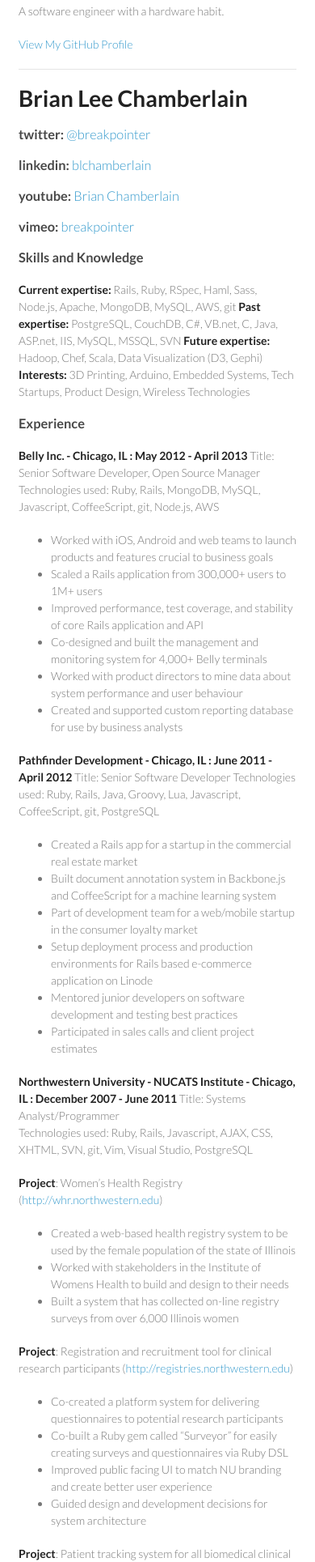
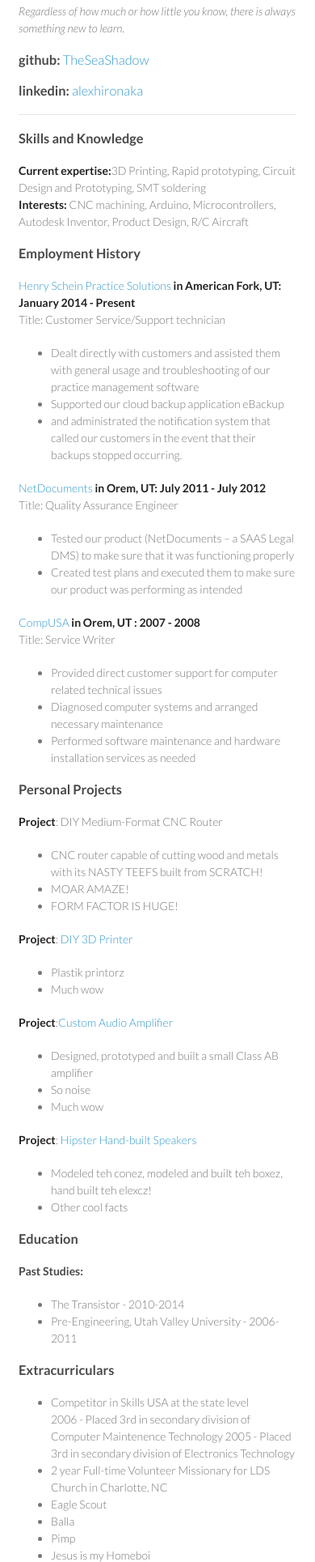
Before and after one commit to kydan/breakpointer.github.com, a plain HTML site: page index.html in a window 390 px wide. Shown: the part 71-2000 px from the top of the page at 81% size. Drawn offline with Linux system fonts and the light colour scheme.

Commit message:
updated with alex's content for testing

```diff
--- a/index.html
+++ b/index.html
@@ -3,163 +3,125 @@
 <head>
   <meta charset="utf-8">
   <meta http-equiv="X-UA-Compatible" content="chrome=1">
-    <title>Kydan.GitHub.io by kydan</title>
+  <title>Alex Hironaka</title>
 
   <link rel="stylesheet" href="stylesheets/styles.css">
   <link rel="stylesheet" href="stylesheets/pygment_trac.css">
+  <link rel="icon" href="favicon.ico">
   <meta name="viewport" content="width=device-width, initial-scale=1, user-scalable=no">
   <!--[if lt IE 9]>
   <script src="//html5shiv.googlecode.com/svn/trunk/html5.js"></script>
   <![endif]-->
+
 </head>
 <body>
   <div class="wrapper">
     <header>
-        <h1>Kydan.GitHub.io</h1>
-        <p>A software engineer with a hardware habit. </p>
+      <h1>Alex Hironaka</h1>
+      <p><i>Regardless of how much or how little you know, there is always something new to learn.</i></p>
+      <p>
+        <h3>github: <a href="https://github.com/TheSeaShadow">TheSeaShadow</a></h3>
+        <h3>linkedin: <a href="http://www.linkedin.com/in/alexhironaka">alexhironaka</a></h3>
+      </p>
+    </header>
+    <section>
+      <h3>Skills and Knowledge</h3>
+      <p>
+        <strong>Current expertise:</strong>3D Printing, Rapid prototyping, Circuit Design and Prototyping, SMT soldering
+        <br/>
+        <strong>Interests:</strong> CNC machining, Arduino, Microcontrollers,  Autodesk Inventor, Product Design, R/C Aircraft</p>
+
+        <h3>Employment History</h3>
+        <p><strong><a href="http://www.dentrix.com/">Henry Schein Practice Solutions</a> in American Fork, UT: January 2014 - Present</strong>
+          <br/>
+          Title: Customer Service/Support technician
+          <br/></p>
+
+          <ul>
+            <li>Dealt directly with customers and assisted them with general usage and troubleshooting of our practice management software</li>
+            <li>Supported our cloud backup application eBackup</li>
+            <li>and administrated the notification system that called our customers in the event that their backups stopped occurring.</li>
+          </ul>
+
+          <p><strong><a href="http://www.netdocuments.com/">NetDocuments</a> in Orem, UT: July 2011 - July 2012</strong>
+            <br/>
+            Title: Quality Assurance Engineer
+            <br/></p>
+
+            <ul>
+              <li>Tested our product (NetDocuments – a SAAS Legal DMS) to make sure that it was functioning properly
+                <li>Created test plans and executed them to make sure our product was performing as intended</li>
+              </ul>
 
 
-        <p class="view"><a href="https://github.com/kydan">View My GitHub Profile</a></p>
-
-      </header>
-      <section>
-        <h1>
-<a id="brian-lee-chamberlain" class="anchor" href="#brian-lee-chamberlain" aria-hidden="true"><span class="octicon octicon-link"></span></a>Brian Lee Chamberlain</h1>
-
-<h3>
-<a id="twitter-breakpointer" class="anchor" href="#twitter-breakpointer" aria-hidden="true"><span class="octicon octicon-link"></span></a>twitter: <a href="http://twitter.com/breakpointer">@breakpointer</a>
-</h3>
-
-<h3>
-<a id="linkedin-blchamberlain" class="anchor" href="#linkedin-blchamberlain" aria-hidden="true"><span class="octicon octicon-link"></span></a>linkedin: <a href="http://www.linkedin.com/in/blchamberlain">blchamberlain</a>
-</h3>
-
-<h3>
-<a id="youtube-brian-chamberlain" class="anchor" href="#youtube-brian-chamberlain" aria-hidden="true"><span class="octicon octicon-link"></span></a>youtube: <a href="http://www.youtube.com/results?search_query=craftsman+experience+brian+chamberlain">Brian Chamberlain</a>
-</h3>
-
-<h3>
-<a id="vimeo-breakpointer" class="anchor" href="#vimeo-breakpointer" aria-hidden="true"><span class="octicon octicon-link"></span></a>vimeo: <a href="http://vimeo.com/breakpointer">breakpointer</a>
-</h3>
-
-<h3>
-<a id="skills-and-knowledge" class="anchor" href="#skills-and-knowledge" aria-hidden="true"><span class="octicon octicon-link"></span></a>Skills and Knowledge</h3>
-
-<p><strong>Current expertise:</strong> Rails, Ruby, RSpec, Haml, Sass, Node.js, Apache, MongoDB, MySQL, AWS, git
-<strong>Past expertise:</strong> PostgreSQL, CouchDB, C#, VB.net, C, Java, ASP.net, IIS, MySQL, MSSQL, SVN
-<strong>Future expertise:</strong> Hadoop, Chef, Scala, Data Visualization (D3, Gephi)
-<strong>Interests:</strong> 3D Printing, Arduino, Embedded Systems, Tech Startups, Product Design, Wireless Technologies</p>
-
-<h3>
-<a id="experience" class="anchor" href="#experience" aria-hidden="true"><span class="octicon octicon-link"></span></a>Experience</h3>
-
-<p><strong>Belly Inc. - Chicago, IL : May 2012 - April 2013</strong>
-Title: Senior Software Developer, Open Source Manager
-Technologies used: Ruby, Rails, MongoDB, MySQL, Javascript, CoffeeScript, git, Node.js, AWS</p>
+              <p><strong><a href="http://en.wikipedia.org/wiki/CompUSA">CompUSA</a> in Orem, UT : 2007 - 2008</strong>
+                <br/>
+                Title: Service Writer
+                <br/></p>
 
                 <ul>
-<li>Worked with iOS, Android and web teams to launch products and features crucial to business goals</li>
-<li>Scaled a Rails application from 300,000+ users to 1M+ users</li>
-<li>Improved performance, test coverage, and stability of core Rails application and API</li>
-<li>Co-designed and built the management and monitoring system for 4,000+ Belly terminals</li>
-<li>Worked with product directors to mine data about system performance and user behaviour</li>
-<li>Created and supported custom reporting database for use by business analysts</li>
+                  <li>Provided direct customer support for computer related technical issues</li>
+                  <li>Diagnosed computer systems and arranged necessary maintenance</li>
+                  <li>Performed software maintenance and hardware installation services as needed</li>
                 </ul>
 
-<p><strong>Pathfinder Development - Chicago, IL : June 2011 - April 2012</strong>
-Title: Senior Software Developer
-Technologies used: Ruby, Rails, Java, Groovy, Lua, Javascript, CoffeeScript, git, PostgreSQL</p>
+
+                <h3>Personal Projects</h3>
+
+                <p><strong>Project</strong>: DIY Medium-Format CNC Router
 
                   <ul>
-<li>Created a Rails app for a startup in the commercial real estate market</li>
-<li>Built document annotation system in Backbone.js and CoffeeScript for a machine learning system</li>
-<li>Part of development team for a web/mobile startup in the consumer loyalty market</li>
-<li>Setup deployment process and production environments for Rails based e-commerce application on Linode</li>
-<li>Mentored junior developers on software development and testing best practices</li>
-<li>Participated in sales calls and client project estimates</li>
+                    <li>CNC router capable of cutting wood and metals with its NASTY TEEFS built from SCRATCH!</li>
+                    <li>MOAR AMAZE!</li>
+                    <li>FORM FACTOR IS HUGE!</li>
+                  </ul>
+                </p>
+
+                <p><strong>Project</strong>: <a href="http://forums.bit-tech.net/showthread.php?t=191747&viewmode=author">DIY 3D Printer</a>
+
+                  <ul>
+                    <li>Plastik printorz</li>
+                    <li>Much wow</li>
+                  </ul>
+                </p>
+
+                <p><strong>Project</strong>:<a href="http://forums.bit-tech.net/showthread.php?t=228249&viewmode=author">Custom Audio Amplifier</a>
+
+                  <ul>
+                    <li>Designed, prototyped and built a small Class AB amplifier</li>
+                    <li>So noise</li>
+                    <li>Much wow</li>
+                  </ul>
+                </p>
+
+                <p><strong>Project</strong>: <a href="http://forums.bit-tech.net/showthread.php?t=228249&viewmode=author">Hipster Hand-built Speakers</a>
+                  <ul>
+                    <li>Modeled teh conez, modeled and built teh boxez, hand built teh elexcz!</li>
+                    <li>Other cool facts</li>
+                  </ul>
+                </p>
+
+                <h3>Education</h3>
+                <h4>Past Studies:</h4>
+                <ul>
+                  <li>The Transistor - 2010-2014 </li>
+                  <li>Pre-Engineering, Utah Valley University - 2006-2011</li>
                 </ul>
 
-<p><strong>Northwestern University - NUCATS Institute - Chicago, IL : December 2007 - June 2011</strong>
-Title: Systems Analyst/Programmer<br>
-Technologies used: Ruby, Rails, Javascript, AJAX, CSS, XHTML, SVN, git, Vim, Visual Studio, PostgreSQL</p>
-
-<p><strong>Project</strong>: Women’s Health Registry (<a href="http://whr.northwestern.edu">http://whr.northwestern.edu</a>)</p>
+                <h3>Extracurriculars</h3>
 
                 <ul>
-<li>Created a web-based health registry system to be used by the female population of the state of Illinois</li>
-<li>Worked with stakeholders in the Institute of Womens Health to build and design to their needs</li>
-<li>Built a system that has collected on-line registry surveys from over 6,000 Illinois women</li>
-</ul>
-
-<p><strong>Project</strong>: Registration and recruitment tool for clinical research participants (<a href="http://registries.northwestern.edu">http://registries.northwestern.edu</a>)</p>
-
-<ul>
-<li>Co-created a platform system for delivering questionnaires to potential research participants</li>
-<li>Co-built a Ruby gem called “Surveyor” for easily creating surveys and questionnaires via Ruby DSL</li>
-<li>Improved public facing UI to match NU branding and create better user experience</li>
-<li>Guided design and development decisions for system architecture</li>
-</ul>
-
-<p><strong>Project</strong>: Patient tracking system for all biomedical clinical trials at NU</p>
-
-<ul>
-<li>Lead architect of system, data model, and user interface</li>
-<li>Managed team of three developers to meet feature priority and end user needs</li>
-<li>Developed web service interface libraries for pulling data from NU research systems</li>
-<li>Met with dozens of end users, collected usability feedback</li>
-<li>Conducted demonstrations, training, and provided customer support</li>
-</ul>
-
-<p><strong>National Institutes of Health - Clinical Center, Bethesda, MD : June 2003 - December 2007</strong>
-Title: Systems Analyst III
-Technologies used: Ruby, Rails, Javascript, AJAX, CSS, XHTML, Mongrel, SVN, Textmate, MySQL, ASP, ASP.net 1.1, 2.0, C#, VB.net, SQL, SQLServer 2000, Windows Server 2003, Visual Studio, Visual Source Safe</p>
-
-<p><strong>Project</strong>: Informed consent writing tool (Rails)</p>
-
-<ul>
-<li>Created a web-based informed consent writing tool designed to be used by the 8,000+ researchers at NIH</li>
-<li>Met with experts on plain language and readability to incorporate best practices for writing readable text in application functionality</li>
-<li>Presented and marketed tool to institute leaders and clinicians</li>
-</ul>
-
-<p><strong>Project</strong>: Protocol search system (Rails)</p>
-
-<ul>
-<li>Created a document search system to provide critical protocol related information to the 200+ Clinical Center administrators</li>
-<li>Built an XML interface to update search system with data provided by Clinical Center data systems</li>
-</ul>
-
-<p><strong>Project</strong>: Protocol writing tool (ASP.net, Java)</p>
-
-<ul>
-<li>Provided continued support and development for a clinical protocol writing tool currently used by three institutes for intramural research</li>
-<li>Integrated protocol document reference system with Quosa a commercial document and reference management system</li>
-</ul>
-
-<h3>
-<a id="education" class="anchor" href="#education" aria-hidden="true"><span class="octicon octicon-link"></span></a>Education</h3>
-
-<ul>
-<li>BS - Information Systems, Northwestern University SCS - Graduated Summer 2011</li>
-<li>Electrical Engineering, University of Maryland - College Park, Attended full-time from 1998 - 2003</li>
-</ul>
-
-<h3>
-<a id="extracurriculars" class="anchor" href="#extracurriculars" aria-hidden="true"><span class="octicon octicon-link"></span></a>Extracurriculars</h3>
-
-<ul>
-<li>Volunteer scuba diver at Shedd Aquarium</li>
-<li>3D printing enthusiast </li>
-<li>Amateur product designer</li>
-<li>Electronics hobbyist and circuit designer</li>
-<li>Novice underwater videographer</li>
+                  <li>Competitor in Skills USA at the state level<br/>
+                    2006 - Placed 3rd in secondary division of Computer Maintenence Technology
+                    2005 - Placed 3rd in secondary division of Electronics Technology</li>
+                    <li>2 year Full-time Volunteer Missionary for LDS Church in Charlotte, NC </li>
+                    <li>Eagle Scout</li>
+                    <li>Balla</li>
+                    <li>Pimp</li>
+                    <li>Jesus is my Homeboi</li>
                   </ul>
                 </section>
                 <footer>
-        <p><small>Hosted on GitHub Pages &mdash; Theme by <a href="https://github.com/orderedlist">orderedlist</a></small></p>
+                  <p><small>Hosted on GitHub Pagaes &mdash; Theme by <a href="https://github.com/orderedlist">orderedlist</a></small></p>
                 </footer>
               </div>
-    <script src="javascripts/scale.fix.js"></script>
-
-  </body>
-</html>
```
Lines whose indentation alone changed are shown as unchanged.
